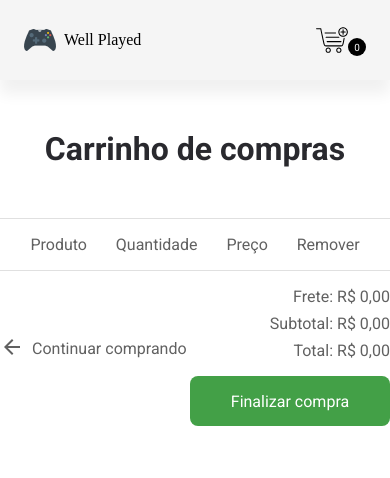
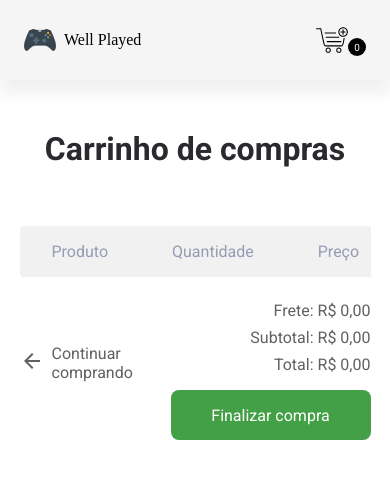
Before and after one commit to pedromiiguel/projeto-react-supera, a React (Create React App) app: page /cart in a window 390 px wide. Shown: the top 478 px of the page. Built offline with nearby package versions, Linux system fonts and the light colour scheme; a web font is replaced by a local one.

Commit message:
responsive cart

```diff
--- a/src/components/CardItem/styles.scss
+++ b/src/components/CardItem/styles.scss
@@ -14,7 +14,6 @@
   @media (max-width: 1100px) {
     max-width: 700px;
   }
-
 
 
   @media (max-width: 400px) {
--- a/src/components/CartItem/index.jsx
+++ b/src/components/CartItem/index.jsx
@@ -5,19 +5,19 @@ import { convertCurrency } from '../../utils/convertCurrency';
 
 import DeleteIcon from '@material-ui/icons/Delete';
 
-import './styles.scss'
+import './styles.scss';
 export function CartItem({ product, index }) {
   const { handleRemoveProductToCart } = useContext(CartContext);
 
   return (
-    <div className="cart-item" >
-      <div className=" cart-item-header">
-        <img src={product.image} alt="" />
-        <p>{product.name}</p>
-      </div>
-
-      <p>1</p>
-      <p>{convertCurrency(product.price)}</p>
+    <tr>
+      <th className="cart-item-header">
+        <img src={product.image} alt={product.name} />
+        {product.name}
+      </th>
+      <th>1</th>
+      <th>{convertCurrency(product.price)}</th>
+      <th>
         <button
           className="delete-button"
           title="Remover produto"
@@ -27,6 +27,7 @@ export function CartItem({ product, index }) {
         >
           <DeleteIcon className="delete-icon" />
         </button>
-    </div>
+      </th>
+    </tr>
   );
 }
--- a/src/components/CartItem/styles.scss
+++ b/src/components/CartItem/styles.scss
@@ -1,23 +1,11 @@
-.cart-item {
-  display: flex;
-  justify-content: space-around;
-  align-items: center;
-
-  border-bottom: 1px solid #e0e0e0;
-  padding: 16px;
-
-  p {
-    color: #616161;
-  }
-
 .cart-item-header {
   display: flex;
   flex-direction: column;
   justify-content: center;
   align-items: center;
   gap: 16px;
-    // margin-left: -80px;
-    width: 200px;
+  margin-bottom: 16px;
+  width: 350px;
 
   img {
     height: 80px;
@@ -42,4 +30,3 @@
     color: #616161;
   }
 }
-}
--- a/src/pages/Cart/index.jsx
+++ b/src/pages/Cart/index.jsx
@@ -3,14 +3,13 @@ import { CartContext } from '../../context/CartContext';
 
 import { Link } from 'react-router-dom';
 import { Menu } from '../../components/Menu';
-import { CartItem } from '../../components/CartItem'
+import { CartItem } from '../../components/CartItem';
 
 import { convertCurrency } from '../../utils/convertCurrency';
 
 import ArrowBackIcon from '@material-ui/icons/ArrowBack';
 
 import './styles.scss';
-
 
 export function Cart() {
   const { cart, amount, freight } = useContext(CartContext);
@@ -22,19 +21,29 @@ export function Cart() {
       </header>
       <main>
         <h1>Carrinho de compras</h1>
-        <div className="cart-items">
-          <div className="cart-title">
-            <p>Produto</p>
-            <p>Quantidade</p>
-            <p>Preço</p>
-            <p>Remover</p>
-          </div>
+        <table id="data-table">
+          <thead>
+            <tr>
+              <th>Produto</th>
+              <th>Quantidade</th>
+              <th>Preço</th>
+              <th>Remover</th>
+            </tr>
+          </thead>
+          <tbody>
             {cart.map((product, index) => (
-            <CartItem product={product} index={index} key={product.id}/>
+              <CartItem product={product} index={index} key={product.id} />
             ))}
+          </tbody>
+        </table>
 
         <div className="checkout-container">
-            <Link to="/"> <span><ArrowBackIcon/></span> Continuar comprando</Link>
+          <Link to="/">
+            <span>
+              <ArrowBackIcon />
+            </span>
+            Continuar comprando
+          </Link>
           <div className="checkout">
             <p>Frete: {convertCurrency(freight)}</p>
             <p>Subtotal: {convertCurrency(amount)}</p>
@@ -42,7 +51,6 @@ export function Cart() {
             <button>Finalizar compra</button>
           </div>
         </div>
-        </div>
       </main>
     </div>
   );
--- a/src/pages/Cart/styles.scss
+++ b/src/pages/Cart/styles.scss
@@ -2,73 +2,53 @@
   width: 100vw;
 
   main {
+    width: min(90vw);
+    margin: 0 auto;
     h1 {
       text-align: center;
       margin: 50px 0;
     }
 
-    .cart-items {
-      max-width: 1100px;
-      margin: 0 auto;
+    #data-table {
+      display: block;
+      width: 100%;
+      border-spacing: 0 0.5rem;
+      color: #969cb3;
       overflow-x: auto;
-
-
-      .cart-title {
-        display: flex;
-        justify-content: space-around;
-        padding: 16px;
-        border-top: 1px solid #e0e0e0;
-        border-bottom: 1px solid #e0e0e0;
-
-        p {
-          color: #616161;
-        }
     }
 
-      .cart-item {
-        display: flex;
-        justify-content: space-around;
-        align-items: center;
-
-        border-bottom: 1px solid #e0e0e0;
-        padding: 16px;
-
-        p {
-          color: #616161;
+    table thead tr th:first-child,
+    table tbody tr td:first-child {
+      border-radius: 0.25rem 0 0 0.25rem;
     }
 
-        .cart-item-header {
-          display: flex;
-          flex-direction: column;
-          justify-content: center;
-          align-items: center;
-          gap: 16px;
-          margin-left: -80px;
-          width: 200px;
-
-          img {
-            height: 80px;
-            width: 80px;
-          }
+    table thead tr th:last-child,
+    table tbody tr td:last-child {
+      border-radius: 0 0.25rem 0.25rem 0;
     }
 
-        .delete-button {
-          border: 0;
-          background: #fff;
-          cursor: pointer;
-          height: 50px;
-          width: 50px;
-          &:hover {
-            border-radius: 50%;
-            filter: brightness(0.9);
+    table thead th {
+      width: 33%;
+      background: #f1f1f1;
+      font-weight: normal;
+      padding: 1rem 2rem;
+      text-align: center;
     }
 
-          .delete-icon {
-            height: 25px;
-            width: 25px;
-            color: #616161;
+    table tbody tr {
+      opacity: 0.7;
+      text-align: center;
     }
+
+    table tbody tr:hover {
+      opacity: 1;
     }
+
+    table tbody td {
+      background: #fff;
+      padding: 1rem 2rem;
+    }
+
   }
 
   .checkout-container {
@@ -89,13 +69,14 @@
     }
 
     .checkout {
+      width: min(90vw);
+
       margin-top: 16px;
       display: flex;
       flex-direction: column;
       justify-content: space-around;
       align-items: flex-end;
       gap: 8px;
-          text-align: left;
 
       p {
         color: #616161;
@@ -120,5 +101,3 @@
     }
   }
 }
-  }
-}
```
Also changed, not shown: 1 other file (tests, documents, lock files or other folders). Lines whose indentation alone changed are shown as unchanged.
